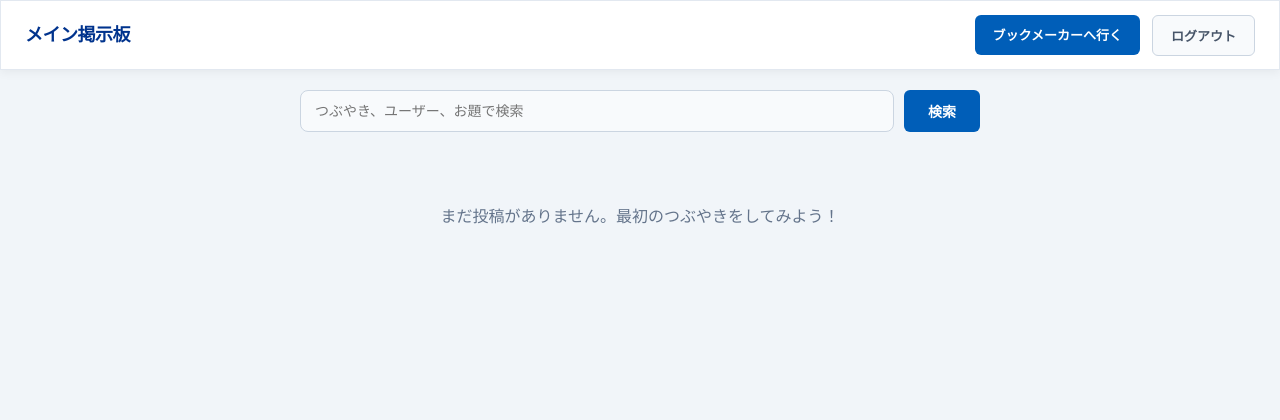
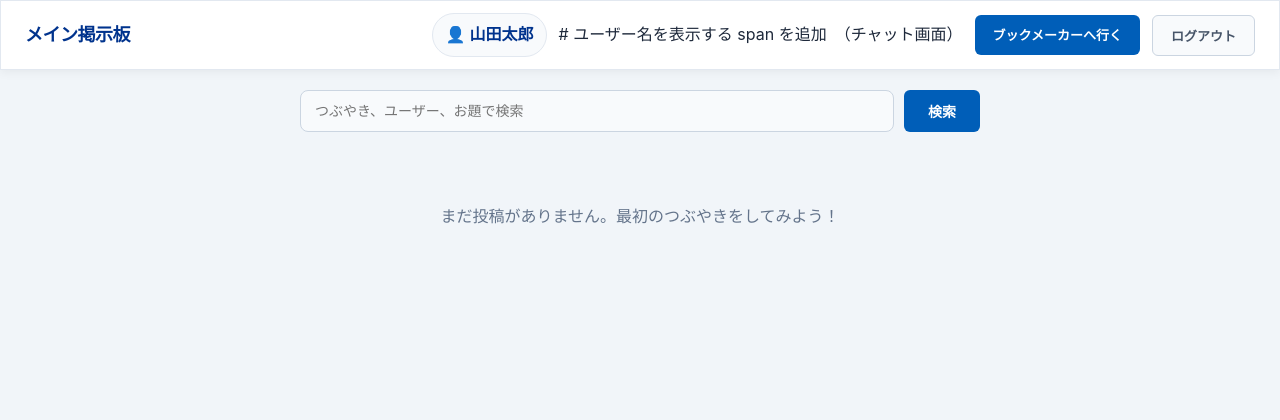
Before and after one commit to sj7496779-tech/sns-site, a Django app: page / in a window 1280 px wide. Shown: the top 420 px of the page. Run offline with Django 5.2, Linux system fonts and the light colour scheme; a user stored in the database is signed in; data comes from the database, SQL or seed files in the repository; data that the repository does not hold is empty.

Commit message:
Show logged-in username in the header

```diff
--- a/bookmaker/templates/bookmaker/index.html
+++ b/bookmaker/templates/bookmaker/index.html
@@ -17,6 +17,9 @@
         </div>
 
         <div class="header-right action-buttons">
+            {% if current_user_name %}
+                <span class="header-user-name">👤 {{ current_user_name }}</span>    # ユーザー名表示用の span を追加（ブックメーカー）
+            {% endif %}
             <button type="button" class="btn btn-secondary" id="openManageModalBtn">お題の管理</button>
             <button type="button" class="btn btn-primary" id="openModalBtn">+ お題を追加</button>
         </div>
--- a/bookmaker/views.py
+++ b/bookmaker/views.py
@@ -61,6 +61,7 @@ def topic_list(request):
         'my_created_topics': my_created_topics,
         'ranking_list': get_ranking_list(),
         'now': timezone.now(),
+        'current_user_name': get_display_name(request.user) if request.user.is_authenticated else '',   # ヘッダーにユーザー名を表示する
     }
     return render(request, 'bookmaker/index.html', context)
 
@@ -240,6 +241,7 @@ def top_board(request):
         'chats': chats,
         'active_topics': active_topics,
         'search_query': search_query,
+        'current_user_name': get_display_name(request.user) if request.user.is_authenticated else '',   # ヘッダーにユーザー名を表示する
     })
 
 
--- a/sns_project/templates/top_board.html
+++ b/sns_project/templates/top_board.html
@@ -15,6 +15,9 @@
             <h1 class="page-main-title">メイン掲示板</h1>
         </div>
         <div class="header-right">
+            {% if current_user_name %}
+                <span class="header-user-name">👤 {{ current_user_name }}</span>    # ユーザー名を表示する span を追加　（チャット画面）
+            {% endif %}
             <a href="{% url 'bookmaker:topic_list' %}" class="btn btn-primary bg-kpmg-blue">
                 ブックメーカーへ行く
             </a>
--- a/static/css/style.css
+++ b/static/css/style.css
@@ -71,6 +71,17 @@ h1, h2, h3, strong { color: var(--kpmg-text-strong); }
     display: flex;
     gap: 12px;
     align-items: center;
+}
+
+/* ヘッダーにユーザー名を表示 */
+.header-user-name {
+    padding: 8px 12px;
+    border: 1px solid var(--kpmg-border);
+    border-radius: 999px;
+    background: var(--kpmg-surface);
+    color: var(--kpmg-navy);
+    font-weight: 600;
+    white-space: nowrap;
 }
 
 /* 共通カードコンポーネント */
```
Also changed, not shown: bookmaker/tests.py (added, +15 -0 lines).
